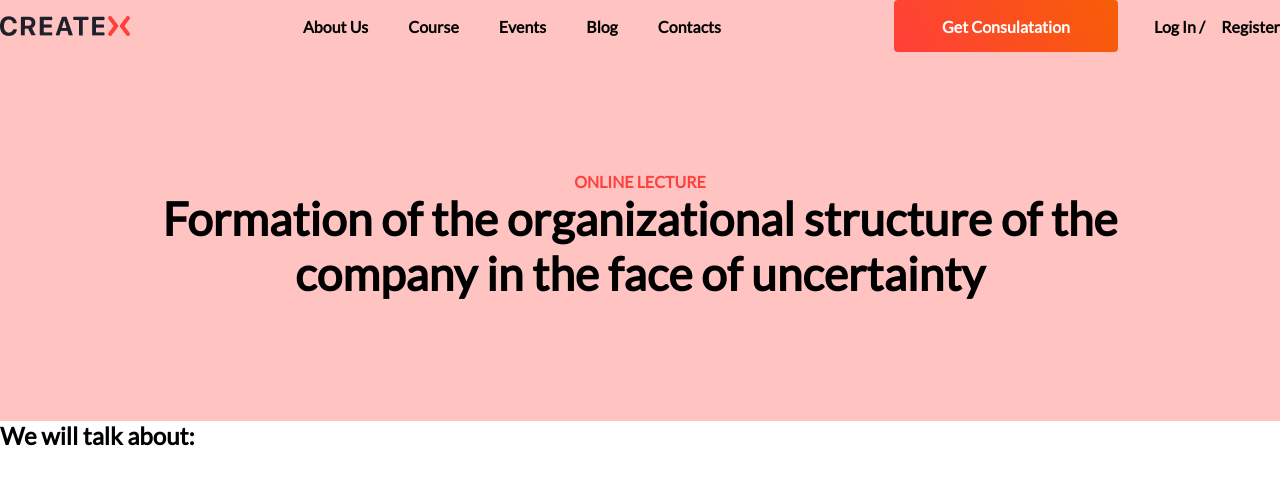
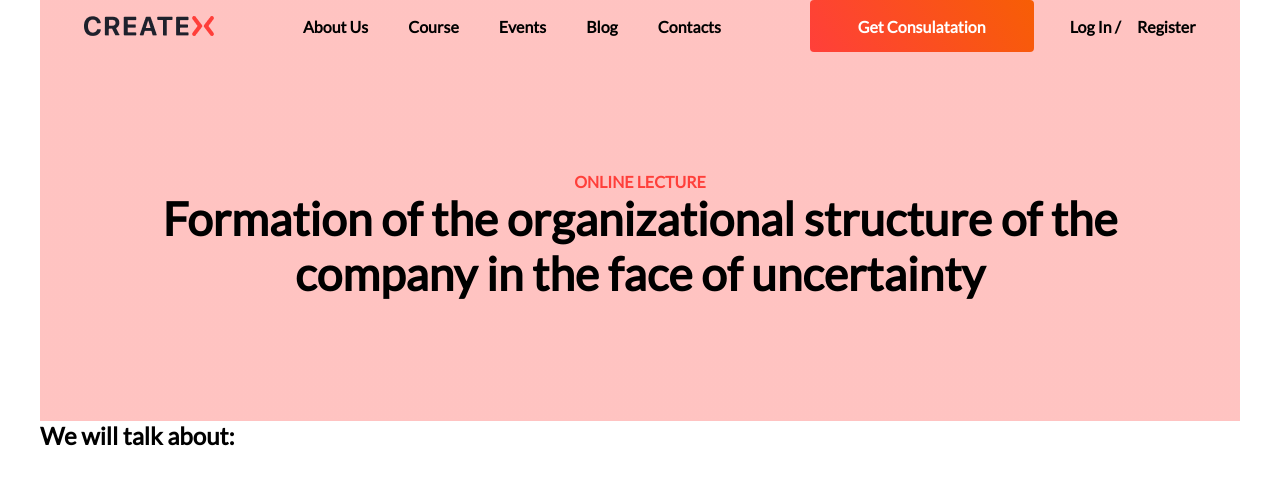
Before and after one commit to VladislavFedukevich/CreateXLayout, a plain HTML site: page pages/index.html in a window 1280 px wide. Drawn offline with Linux system fonts and the light colour scheme.

Commit message:
fix-adaptive

```diff
--- a/styles/style.css
+++ b/styles/style.css
@@ -17,6 +17,9 @@
 }
 
 .wrapper-header {
+  display: flex;
+  flex-direction: column;
+  width: 100%;
   background: linear-gradient( #ff403a50 100%, #f75e05a8 100%);
 }
 
@@ -27,16 +30,13 @@
 }
 
 body {
+  width: 1200px;
   margin: 0 auto;
-}
-
-header {
-  width: auto;
 }
 
 .header-nav {
   display: flex;
-  justify-content: space-between;
+  justify-content: space-around;
   align-items: center;
   font: 700 16px 'Lato';
 }
```
Also changed, not shown: pages/second.html (deleted, +0 -13 lines).
